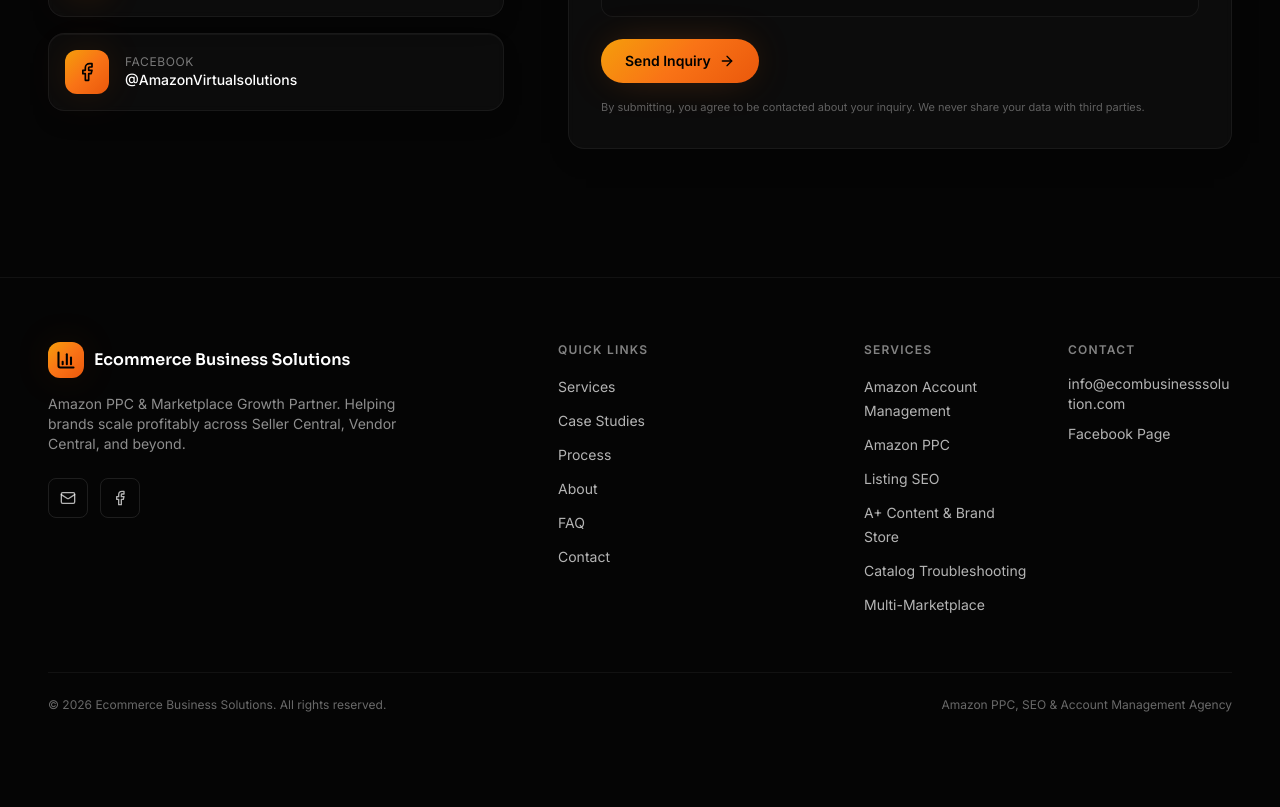
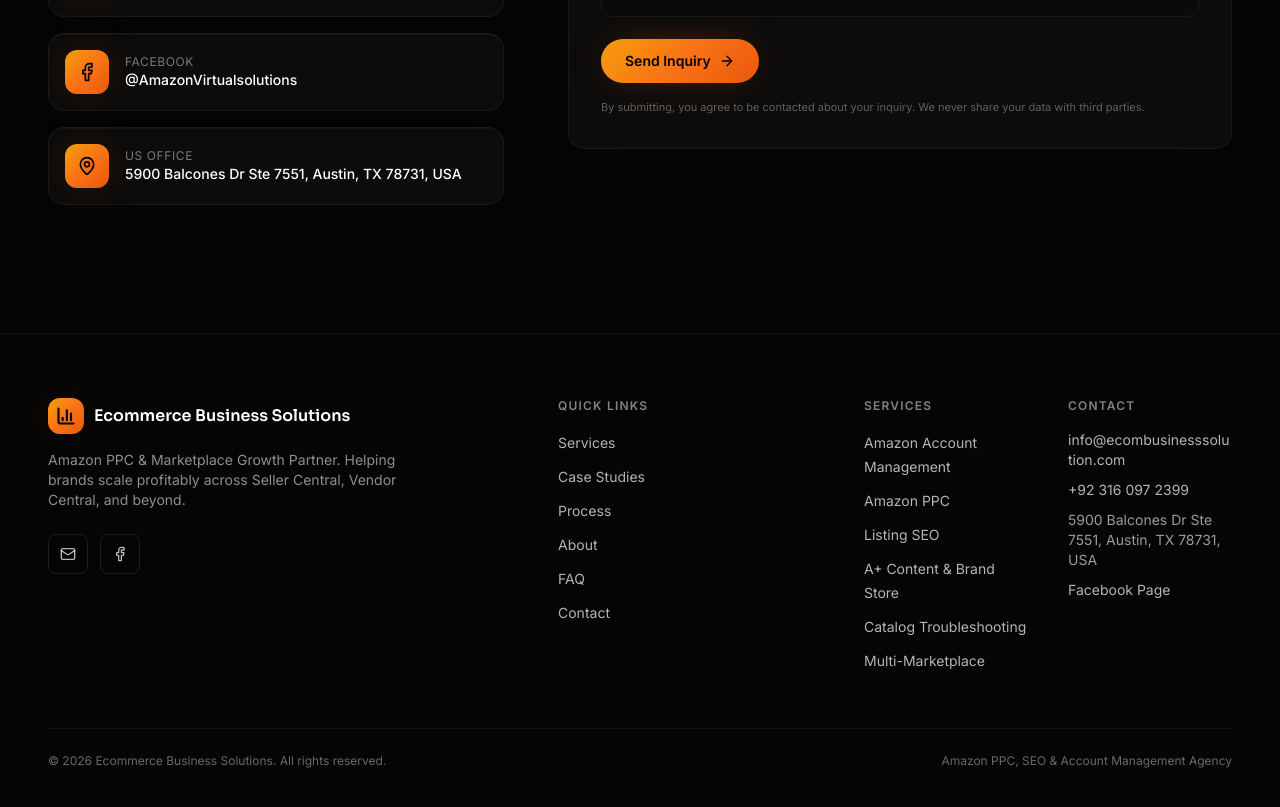
Before and after one commit to Sagheer7715/Ecommerce-Business-Solutions, a Next.js app: page / in a window 1280 px wide. Shown: the part 10960-11767 px from the top of the page. Before the commit the page ends 11737 px from the top, so only its background shows below. Built offline with nearby package versions, Linux system fonts and the light colour scheme.

Commit message:
feat(seo): switch to US address, target US/Canada/UK/AU

```diff
--- a/app/layout.tsx
+++ b/app/layout.tsx
@@ -96,12 +96,18 @@
   priceRange: "$$$",
   address: {
     "@type": "PostalAddress",
-    streetAddress: "Shah Rukn e Alam Colony",
-    addressLocality: "Multan",
-    postalCode: "60000",
-    addressCountry: "PK",
+    streetAddress: site.address.street,
+    addressLocality: site.address.city,
+    addressRegion: site.address.region,
+    postalCode: site.address.postalCode,
+    addressCountry: site.address.country,
   },
-  areaServed: "Worldwide",
+  areaServed: [
+    { "@type": "Country", name: "United States" },
+    { "@type": "Country", name: "Canada" },
+    { "@type": "Country", name: "United Kingdom" },
+    { "@type": "Country", name: "Australia" },
+  ],
   serviceType: [
     "Amazon PPC Management",
     "Amazon Account Management",
--- a/components/Contact.tsx
+++ b/components/Contact.tsx
@@ -2,7 +2,14 @@
 
 import { useState } from "react";
 import Reveal from "./Reveal";
-import { Mail, Facebook, CheckCircle2, ArrowRight, Phone } from "lucide-react";
+import {
+  Mail,
+  Facebook,
+  CheckCircle2,
+  ArrowRight,
+  Phone,
+  MapPin,
+} from "lucide-react";
 import { site } from "@/lib/site";
 
 const revenueOptions = [
@@ -103,6 +110,20 @@
                   </div>
                 </div>
               </a>
+
+              <div className="card-surface flex items-center gap-4 p-4">
+                <span className="grid h-11 w-11 place-items-center rounded-xl bg-brand-gradient text-black shadow-glow">
+                  <MapPin className="h-5 w-5" />
+                </span>
+                <div>
+                  <div className="text-xs uppercase tracking-wider text-white/45">
+                    US Office
+                  </div>
+                  <div className="text-sm font-medium">
+                    {site.address.display}
+                  </div>
+                </div>
+              </div>
             </div>
           </Reveal>
 
--- a/components/Footer.tsx
+++ b/components/Footer.tsx
@@ -101,6 +101,15 @@
               </li>
               <li>
                 <a
+                  href={`tel:${site.phone}`}
+                  className="hover:text-brand-300"
+                >
+                  {site.phoneDisplay}
+                </a>
+              </li>
+              <li className="text-white/60">{site.address.display}</li>
+              <li>
+                <a
                   href={site.facebook}
                   target="_blank"
                   rel="noopener noreferrer"
--- a/lib/site.ts
+++ b/lib/site.ts
@@ -12,6 +12,14 @@
   phone: "+923160972399",
   phoneDisplay: "+92 316 097 2399",
   facebook: "https://www.facebook.com/AmazonVirtualsolutions",
+  address: {
+    street: "5900 Balcones Dr Ste 7551",
+    city: "Austin",
+    region: "TX",
+    postalCode: "78731",
+    country: "US",
+    display: "5900 Balcones Dr Ste 7551, Austin, TX 78731, USA",
+  },
   primaryCta: "Book a Free Amazon Audit",
   secondaryCta: "View Services",
 };
```
